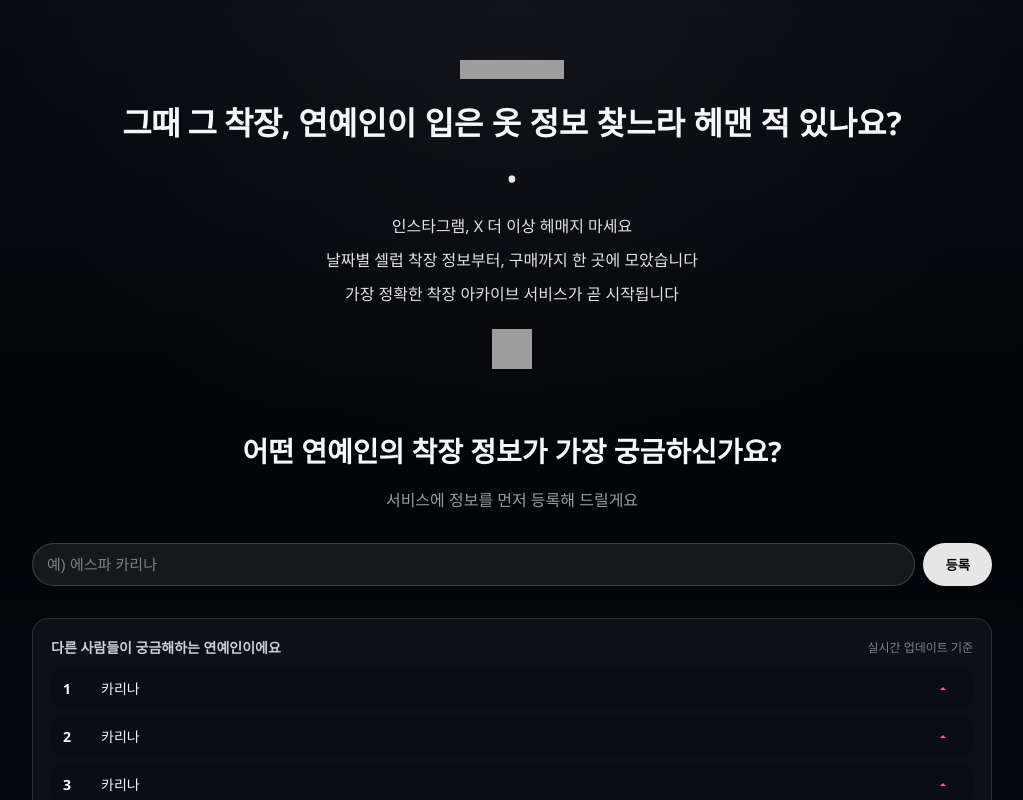
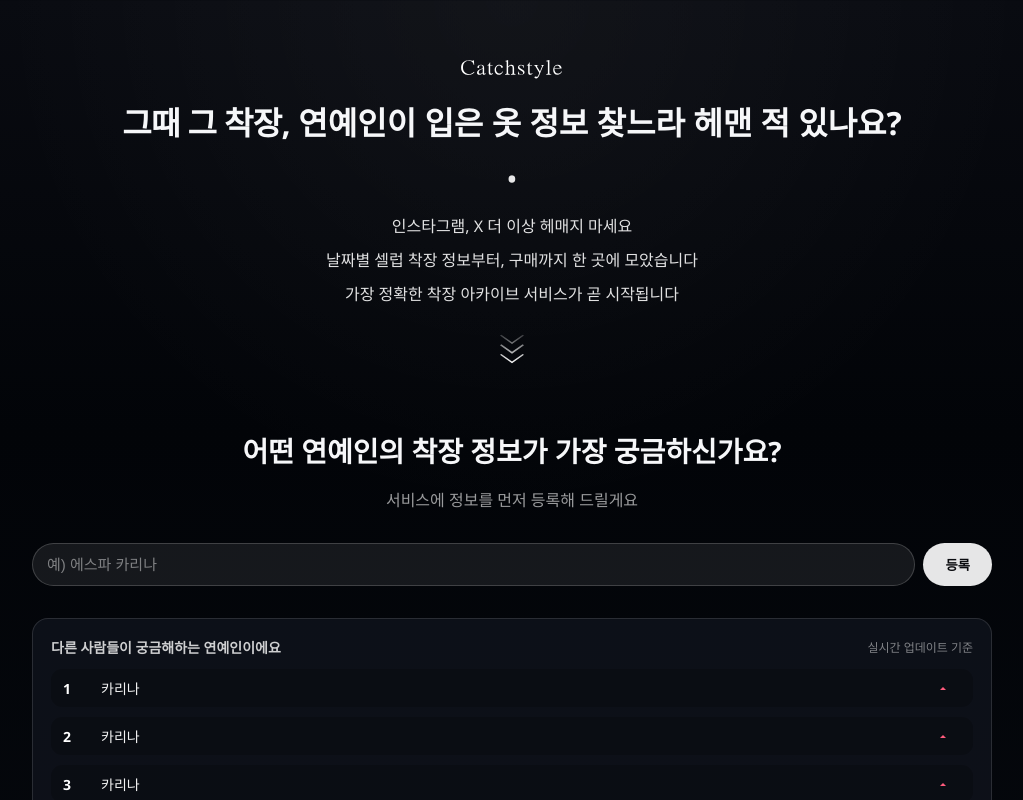
Before and after one commit to UNIS7-catchstyle/catchstyle-mvp, a React (Create React App) app: page / in a window 1280 px wide. Shown: the top 800 px of the page, without its empty margins (128-1151 px from the left). Built offline with nearby package versions, Linux system fonts and the light colour scheme; no server answers; grey boxes are pictures that could not be loaded.

Commit message:
이미지 파일이 깨지는 문제 해결

```diff
--- a/src/App.js
+++ b/src/App.js
@@ -1,9 +1,9 @@
 import { useEffect, useRef, useState } from 'react';
 import './App.css';
+import imgHeroDownIndicator from './logos/stat_minus_3.svg';
+import imgCatchstyle from './logos/Catchstyle.svg';
 
 const popularNames = ['카리나', '카리나', '카리나', '카리나', '카리나'];
-const imgHeroDownIndicator = "https://www.figma.com/api/mcp/asset/09156f0e-d1fb-4ba2-afae-eaac104386f5";
-const imgCatchstyle = "https://www.figma.com/api/mcp/asset/1ff63f56-8a89-4a93-93a7-d5a47438afb3";
 
 const MOBILE_MEDIA_QUERY = '(max-width: 720px)';
 const celebrityImages = (() => {
```
Also changed, not shown: src/logos/Catchstyle.svg (added), src/logos/stat_minus_3.svg (added).
